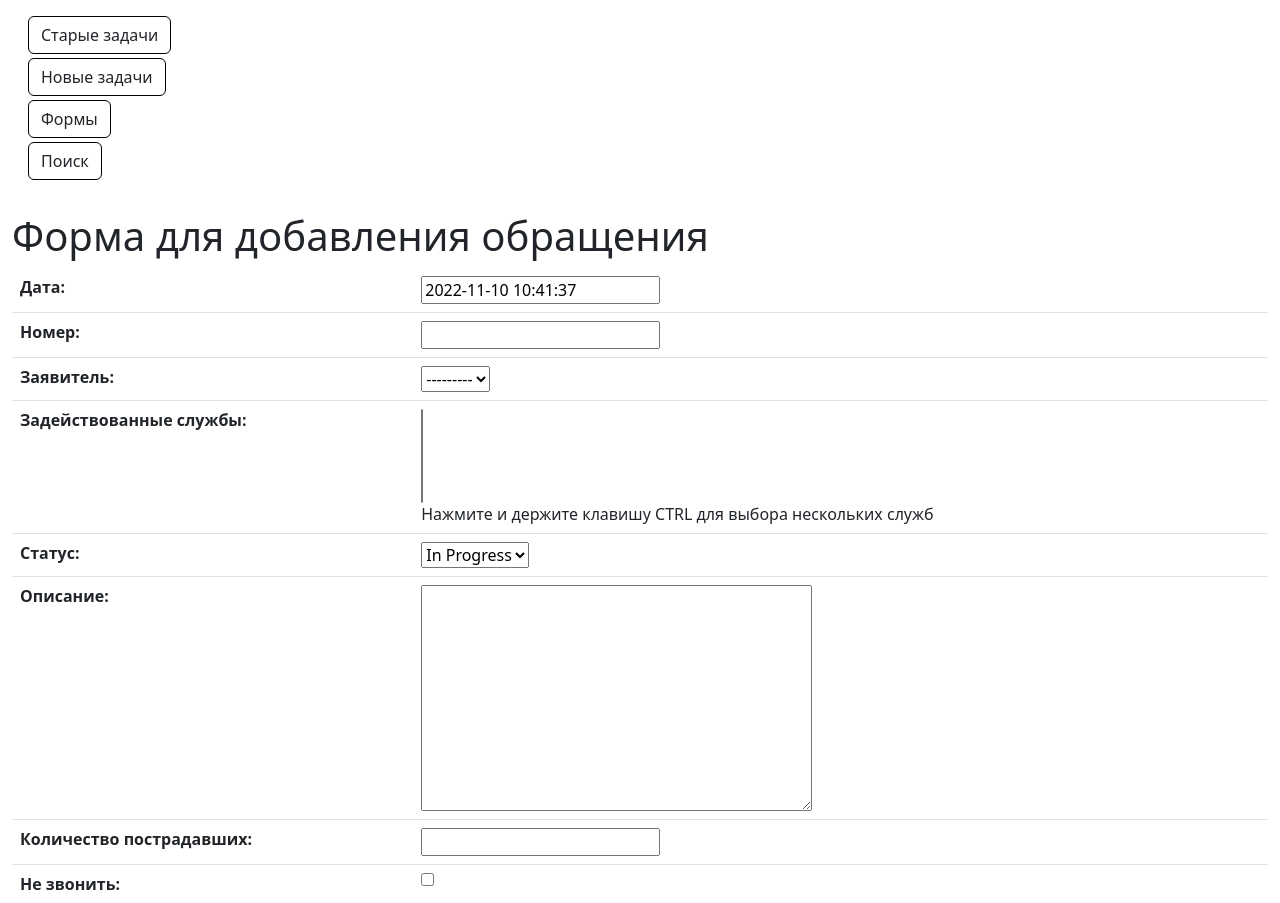
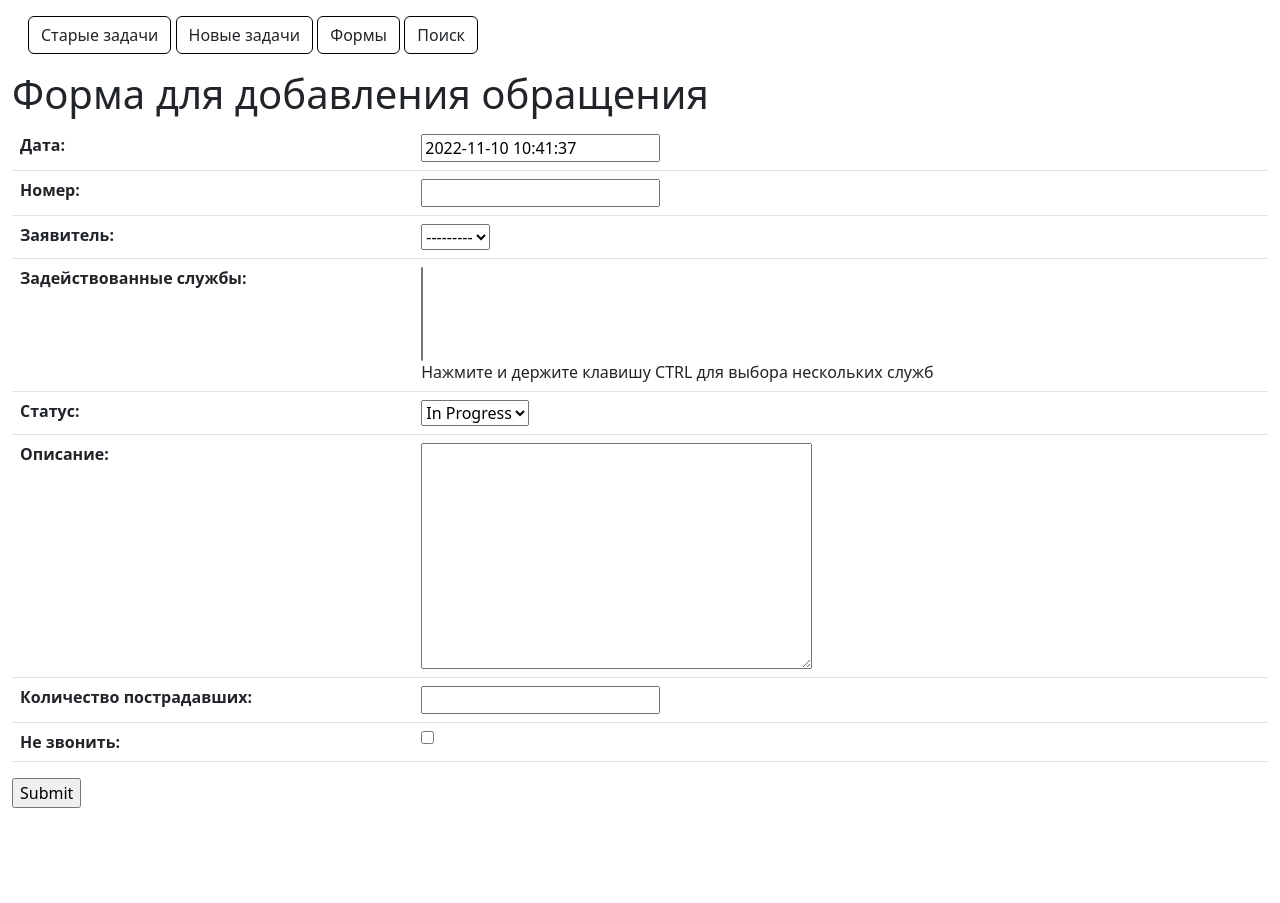
Before and after one commit to groomyjohny/Django-Intro_1_1, a Django app: page /core/add_appeal in a window 1280 px wide. Shown: the top 903 px of the page. After the commit the page ends 808 px from the top, so only its background shows below. Run offline with Django 4.2, Linux system fonts and the light colour scheme; data that the repository does not hold is empty.

Commit message:
Added button highlighting when active and changed the layout to horizontal

```diff
--- a/core/static/styles/global.css
+++ b/core/static/styles/global.css
@@ -8,6 +8,9 @@
     margin-top: 10px;
 }
 
+#nav-menu {
+    padding-bottom: 10px;
+}
 #nav-menu button {
     border: 1px solid black;
 }
@@ -15,3 +18,12 @@
 #nav-menu button:hover {
     background-color: #b0b0ff
 }
+
+#nav-menu button[aria-expanded="true"] {
+    background-color: #404080;
+    color: white;
+}
+
+.nav-menu-category {
+    display: inline-block;
+}
--- a/core/templates/nav_menu.html
+++ b/core/templates/nav_menu.html
@@ -1,7 +1,24 @@
 <div class="flex-shrink-0 p-3 bg-white" id="nav-menu">
-    <ul class="list-unstyled ps-0">
-        <li class="mb-1">
+    <div class="nav-menu-category">
         <button class="btn btn-toggle align-items-center rounded collapsed" data-bs-toggle="collapse" data-bs-target="#old-tasks-collapse" aria-expanded="false">Старые задачи</button>
+
+    </div>
+
+    <div class="nav-menu-category">
+            <button class="btn btn-toggle align-items-center rounded collapsed" data-bs-toggle="collapse" data-bs-target="#new-tasks-collapse" aria-expanded="false">Новые задачи</button>
+
+    </div>
+
+     <div class="nav-menu-category">
+            <button class="btn btn-toggle align-items-center rounded collapsed" data-bs-toggle="collapse" data-bs-target="#forms-tasks-collapse" aria-expanded="false">Формы</button>
+
+     </div>
+
+      <div class="nav-menu-category">
+            <button class="btn btn-toggle align-items-center rounded collapsed" data-bs-toggle="collapse" data-bs-target="#filter-tasks-collapse" aria-expanded="false">Поиск</button>
+
+      </div>
+
     <div class="collapse" id="old-tasks-collapse">
             <ul class="btn-toggle-nav list-unstyled fw-normal pb-1 small">
                 <li><a href="view_1">Количество происшествий</a></li>
@@ -12,10 +29,7 @@
                 <li><a href="view_6/5">Данные заявителя с ID 5 в JSON</a></li>
             </ul>
         </div>
-        </li>
 
-        <li class="mb-1">
-            <button class="btn btn-toggle align-items-center rounded collapsed" data-bs-toggle="collapse" data-bs-target="#new-tasks-collapse" aria-expanded="false">Новые задачи</button>
     <div class="collapse" id="new-tasks-collapse">
                 <ul class="btn-toggle-nav list-unstyled fw-normal pb-1 small">
                     <li><a href="all_appeals">Данные об обращениях</a></li>
@@ -23,10 +37,7 @@
                     <li><a href="all_applicants_numbered">Данные о заявителях (пронумерованных)</a></li>
                 </ul>
             </div>
-        </li>
 
-        <li class="mb-1">
-            <button class="btn btn-toggle align-items-center rounded collapsed" data-bs-toggle="collapse" data-bs-target="#forms-tasks-collapse" aria-expanded="false">Формы</button>
      <div class="collapse" id="forms-tasks-collapse">
                 <ul class="btn-toggle-nav list-unstyled fw-normal pb-1 small">
                     <li><a href="add_appeal">Создание обращения</a></li>
@@ -37,10 +48,7 @@
                     <li><a href="edit_service/1">Изменение службы (с ID 1)</a></li>
                 </ul>
             </div>
-        </li>
 
-        <li class="mb-1">
-            <button class="btn btn-toggle align-items-center rounded collapsed" data-bs-toggle="collapse" data-bs-target="#filter-tasks-collapse" aria-expanded="false">Поиск</button>
     <div class="collapse" id="filter-tasks-collapse">
                 <ul class="btn-toggle-nav list-unstyled fw-normal pb-1 small">
                     <li><a href="filter_applicant">Поиск по заявителям</a></li>
@@ -48,6 +56,4 @@
                     <li><a href="filter_applicant_name">Поиск заявителей по активности</a></li>
                 </ul>
             </div>
-        </li>
-    </ul>
 </div>
```
Lines whose indentation alone changed are shown as unchanged.
